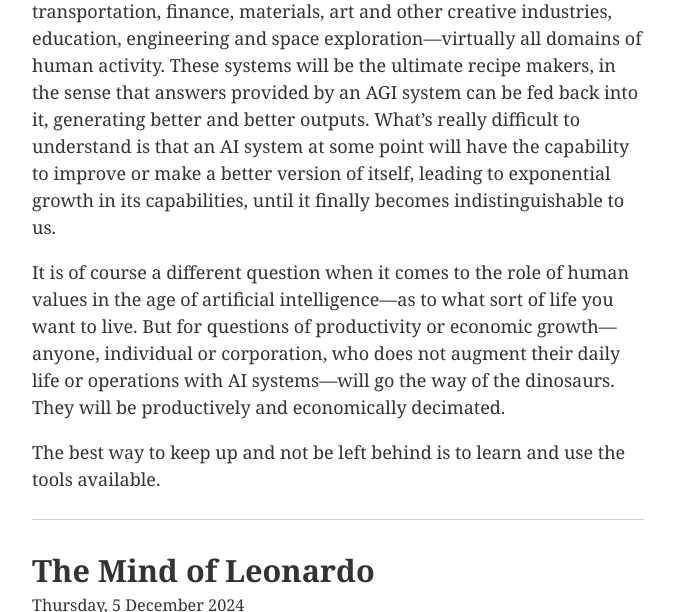
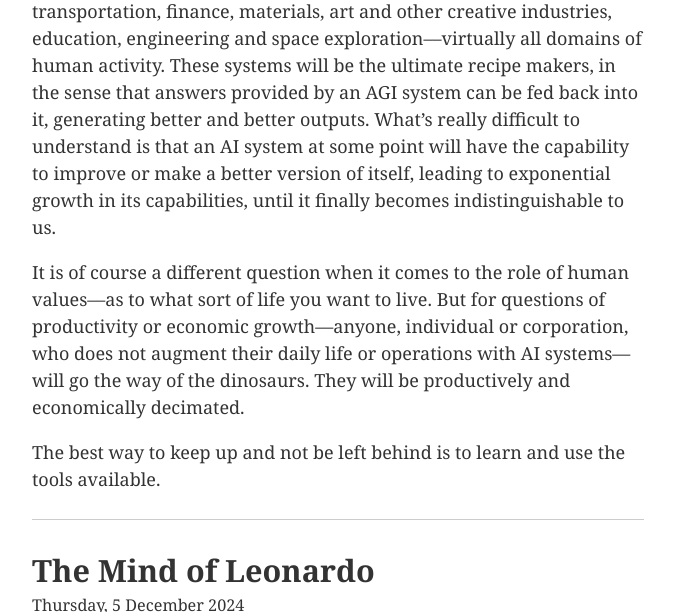
Before and after one commit to ellis-bio/ellisjalia, a Jekyll site: the page built from index.md, in a window 1280 px wide and 900 px high, scrolled down 4837 px, cut to the strip 0-612 px from the top of the window. Shown: the whole strip, without its empty margins (302-977 px from the left). Built offline with Jekyll 4.4.1, drawn with Linux system fonts in a browser that asks for light colours.

Commit message:
Amended AGI essay

```diff
--- a/index.md
+++ b/index.md
@@ -77,7 +77,7 @@ Artificial intelligence is going to transform society in rapid ways that we've n
 
 AI will have impacts on healthcare and medicine, pharmacology, transportation, finance, materials, art and other creative industries, education, engineering and space exploration––virtually all domains of human activity. These systems will be the ultimate recipe makers, in the sense that answers provided by an AGI system can be fed back into it, generating better and better outputs. What's really difficult to understand is that an AI system at some point will have the capability to improve or make a better version of itself, leading to exponential growth in its capabilities, until it finally becomes indistinguishable to us.
 
-It is of course a different question when it comes to the role of human values in the age of artificial intelligence––as to what sort of life you want to live. But for questions of productivity or economic growth––anyone, individual or corporation, who does not augment their daily life or operations with AI systems––will go the way of the dinosaurs. They will be productively and economically decimated.
+It is of course a different question when it comes to the role of human values––as to what sort of life you want to live. But for questions of productivity or economic growth––anyone, individual or corporation, who does not augment their daily life or operations with AI systems––will go the way of the dinosaurs. They will be productively and economically decimated.
 
 The best way to keep up and not be left behind is to learn and use the tools available.
 
```
